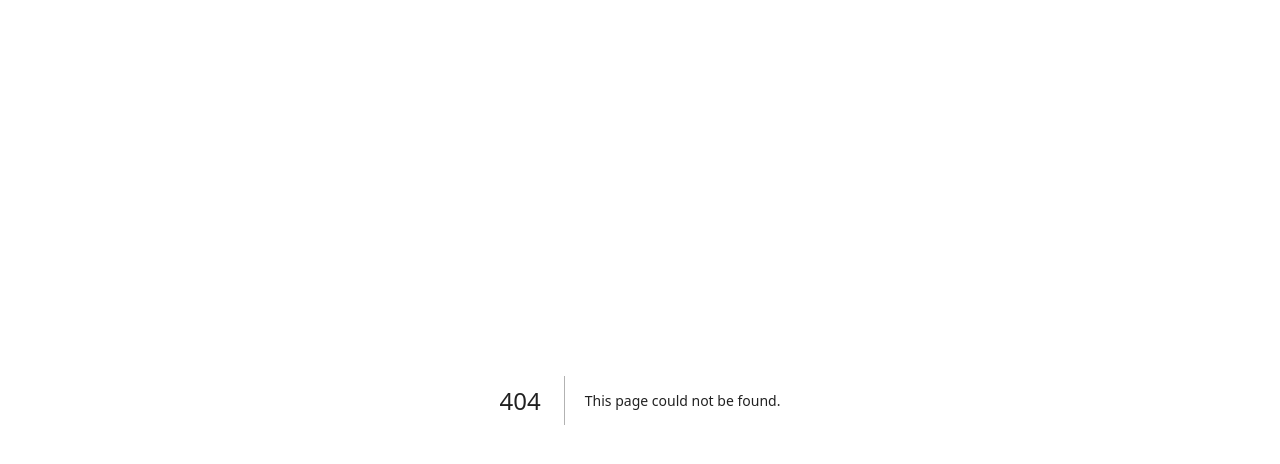
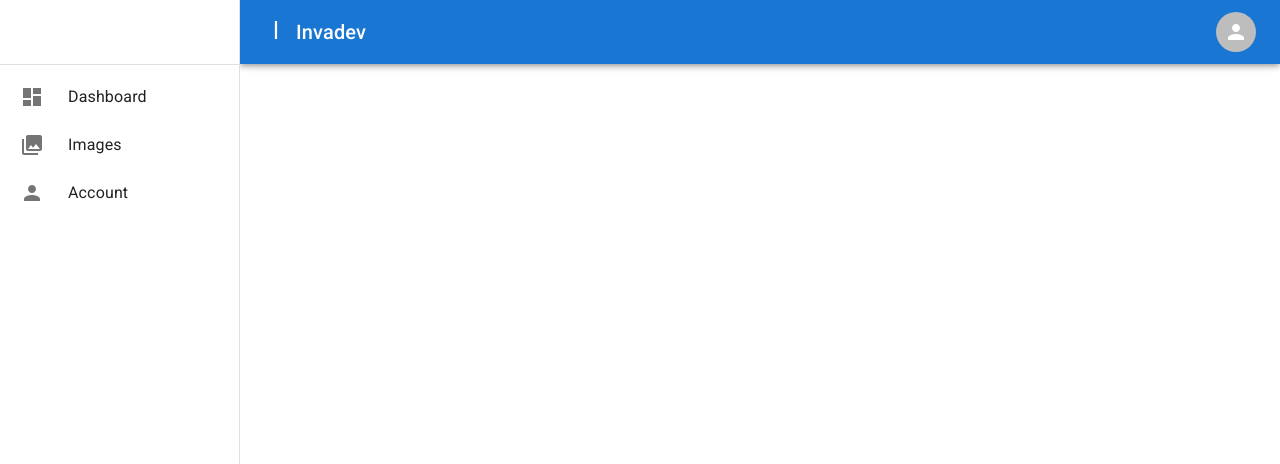
Before and after one commit to Zn10plays/invaview, a Next.js app: page /dashboard in a window 1280 px wide. Before the commit this address had no page. Shown: the top 464 px of the page. Built offline with nearby package versions, Linux system fonts and the light colour scheme; no server answers.

Commit message:
added proper nav

```diff
--- /dev/null
+++ b/components/layout/Drawer.tsx
@@ -0,0 +1,67 @@
+import { CSSObject, Theme, styled } from "@mui/material/styles";
+import MuiDrawer from '@mui/material/Drawer'
+import Divider from '@mui/material/Divider'
+import NavList from "./NavList";
+import MenuIcon from '@mui/icons-material/Menu'
+import IconButton from "@mui/material/IconButton";
+
+export const drawerWidth = 240;
+
+const openedMixin = (theme: Theme, open?: boolean): CSSObject => ({
+  width: drawerWidth,
+  transition: theme.transitions.create('width', {
+    easing: theme.transitions.easing.sharp,
+    duration: theme.transitions.duration.enteringScreen,
+  }),
+  overflowX: 'hidden',
+  [theme.breakpoints.between('sm', 'md')]: {
+    width: `calc(${theme.spacing(8)} + 1px)`,
+    transition: theme.transitions.create('width', {
+      easing: theme.transitions.easing.sharp,
+      duration: theme.transitions.duration.leavingScreen,
+    }),
+  },
+  [theme.breakpoints.down('sm')]: {
+    width: open ? `calc(${theme.spacing(8)} + 1px)` : 0,
+    transition: theme.transitions.create('width', {
+      easing: theme.transitions.easing.sharp,
+      duration: theme.transitions.duration.leavingScreen,
+    }),
+  }
+});
+
+// a class to add space for the header
+export const DrawerHeader = styled('div')(({ theme }) => ({
+  display: 'flex',
+  alignItems: 'center',
+  justifyContent: 'flex-end',
+  padding: theme.spacing(0, 1),
+  textAlign: 'center',
+  // necessary for content to be below app bar
+  ...theme.mixins.toolbar,
+  // backgroundColor: theme.palette.divider
+}));
+
+const Drawer = styled(MuiDrawer, { shouldForwardProp: (prop) => prop !== 'open' })(
+  ({ theme, open }) => ({
+    width: drawerWidth,
+    flexShrink: 0,
+    whiteSpace: 'nowrap',
+    boxSizing: 'border-box',
+    ...openedMixin(theme, open),
+    '& .MuiDrawer-paper': openedMixin(theme, open),
+  }),
+);
+
+interface DrawerProps {
+  open: boolean;
+  toggle: () => void;
+}
+
+export default function NavDrawer(props: DrawerProps) {
+  return <Drawer variant='permanent' open={props.open} sx={{flex: 'initial', sx: {variant: 'temporary'} }}>
+    <DrawerHeader/>
+    <Divider/>
+    <NavList />
+  </Drawer>
+}
--- /dev/null
+++ b/components/layout/Layout.tsx
@@ -0,0 +1,25 @@
+import Box from "@mui/material/Box";
+import Drawer, {DrawerHeader} from "./Drawer";
+import Navbar from "./Navbar";
+import {useState} from "react";
+import NavDrawer from "./Drawer";
+
+interface LayoutProps {
+  children: JSX.Element;
+}
+export default function Layout(props: LayoutProps) {
+  const [isNavOpen, setNavOpen] = useState(false);
+
+  const toggleNav = () => {
+    setNavOpen(!isNavOpen);
+  }
+
+  return <Box sx={{display: 'flex', minHeight: '100vh'}}>
+    <Navbar open={isNavOpen}  toggle={toggleNav} />
+    <Drawer open={isNavOpen} toggle={toggleNav}/>
+    <Box component="main" sx={{display: 'flex', flexDirection: 'column', flexGrow: 1}}>
+      <DrawerHeader sx={{flex: 'initial'}} />
+      {props.children}
+    </Box>
+  </Box>
+}
--- /dev/null
+++ b/components/layout/NavList.tsx
@@ -0,0 +1,79 @@
+import List from '@mui/material/List';
+import ListItem from '@mui/material/ListItem';
+import ListItemButton from '@mui/material/ListItemButton';
+import MuiListItemIcon from '@mui/material/ListItemIcon';
+import MuiListItemText from '@mui/material/ListItemText';
+import { styled } from '@mui/material/styles'
+import Link from 'next/link';
+
+import { OverridableComponent } from '@mui/material/OverridableComponent';
+import { SvgIconTypeMap } from '@mui/material';
+import DashboardIcon from '@mui/icons-material/Dashboard';
+import CollectionsIcon from '@mui/icons-material/Collections';
+import PersonIcon from "@mui/icons-material/Person";
+
+const ListItemIcon = styled(MuiListItemIcon) (({theme}) => ({
+  marginRight: theme.spacing(3),
+}))
+
+
+const ListItemText = styled(MuiListItemText) (({theme}) => ({
+  opacity: '0',
+  transition: theme.transitions.create('opacity', {
+    easing: theme.transitions.easing.sharp,
+    duration: theme.transitions.duration.leavingScreen
+  }),
+  [theme.breakpoints.up('md')]: {
+    opacity: '100',
+    transition: theme.transitions.create('opacity', {
+      easing: theme.transitions.easing.sharp,
+      duration: theme.transitions.duration.enteringScreen
+    }),
+  }
+}))
+
+interface Route {
+  title: string,
+  to: string,
+  icon: OverridableComponent<SvgIconTypeMap<{}, "svg">>
+}
+const routes: Route[] = [
+  {
+    title: 'Dashboard',
+    to: 'dashboard',
+    icon: DashboardIcon
+  },
+  {
+    title: 'Images',
+    to: 'images',
+    icon: CollectionsIcon
+  },
+  {
+    title: 'Account',
+    to: 'account',
+    icon: PersonIcon
+  }
+]
+
+interface NavListProps {
+  open?: boolean
+}
+
+export default function NavList(props: NavListProps) : JSX.Element {
+  return (
+    <List>
+      {routes.map(route =>
+        <ListItem disablePadding sx={{ display: 'block' }} key={route.title}>
+          <Link href={route.to}>
+            <ListItemButton sx={{minHeight: 48, justifyContent: 'initial', px: 2.5}}>
+              <ListItemIcon sx={{minWidth: 0}}>
+                <route.icon />
+              </ListItemIcon>
+              <ListItemText primary={route.title} />
+            </ListItemButton>
+          </Link>
+        </ListItem>
+      )}
+    </List>
+  )
+}
--- /dev/null
+++ b/components/layout/Navbar.tsx
@@ -0,0 +1,92 @@
+import Toolbar from '@mui/material/Toolbar'
+import Typography from '@mui/material/Typography'
+import Avatar from '@mui/material/Avatar'
+import IconButton from '@mui/material/IconButton'
+import MuiAppBar, { AppBarProps as MuiAppBarProps } from '@mui/material/AppBar';
+import { styled } from '@mui/material/styles'
+import Menu from '@mui/icons-material/Menu';
+import {useAuthState} from "react-firebase-hooks/auth";
+import Link from "next/link";
+import Skeleton from "@mui/material/Skeleton";
+import {auth} from "../../firebase/firebase";
+import Icon from "@mui/material/Icon";
+import PersonIcon from '@mui/icons-material/Person'
+
+const drawerWidth = 240;
+
+interface AppBarProps extends MuiAppBarProps {
+  open?: boolean;
+}
+
+const AppBar = styled(MuiAppBar, {
+  shouldForwardProp: (prop) => prop !== 'open',
+})<AppBarProps>(({theme, open}) => ({
+  marginLeft: drawerWidth,
+  transition: theme.transitions.create(['width', 'margin'], {
+    easing: theme.transitions.easing.sharp,
+    duration: theme.transitions.duration.leavingScreen,
+  }),
+  [theme.breakpoints.up('md')]: {
+    width: `calc(100% - ${drawerWidth}px)`,
+  },
+  [theme.breakpoints.up('sm')]: {
+    transition: theme.transitions.create(['width', 'margin'], {
+      easing: theme.transitions.easing.sharp,
+      duration: theme.transitions.duration.enteringScreen,
+    }),
+  },
+  [theme.breakpoints.between('sm', 'md')]: {
+    width: `calc(100% - ${theme.spacing(8)})`,
+  },
+  ...(open && {
+    width: `calc(100% - ${theme.spacing(8)})`,
+  })
+}))
+
+const MenuButton = styled(IconButton) (({theme}) => ( {
+  display: 'none',
+  transition: theme.transitions.create('display', {
+    easing: theme.transitions.easing.sharp,
+    duration: theme.transitions.duration.leavingScreen
+  }),
+  [theme.breakpoints.down('sm')]: {
+    display: 'flex'
+  }
+}))
+
+interface NavbarProps {
+  open: boolean;
+  toggle: (open?: boolean) => void;
+}
+
+export default function Navbar(props: NavbarProps) {
+
+  const [user, loading, error] = useAuthState(auth);
+
+  return <AppBar position={'fixed'} sx={{display: 'flex'}} open={props.open}>
+    <Toolbar>
+      <MenuButton onClick={() => {props.toggle()}}>
+        <Menu color='action' />
+      </MenuButton>
+      <Icon sx={{ mr: 1, mb: 1 }}>I</Icon>
+      <Typography
+        variant="h6"
+        noWrap
+        component={Link}
+        href="/"
+        sx={{
+          mr: 2,
+          display: { xs: 'none', md: 'flex' },
+        }}
+      >
+        Invadev
+      </Typography>
+      <span style={{flex: '1 1'}}/>
+      { loading && <Skeleton variant="circular" width={40} height={40} />}
+      {!loading && <Avatar>
+        {user?.photoURL && <img src={user.photoURL} alt="user image" width={50}/>}
+        {!user?.photoURL && <PersonIcon/>}
+      </Avatar>}
+    </Toolbar>
+  </AppBar>
+}
--- /dev/null
+++ b/pages/dashboard/index.tsx
@@ -0,0 +1,10 @@
+import Box from "@mui/material/Box";
+import Layout from "../../components/layout/Layout";
+
+export default function Dashboard() {
+  return <Layout>
+    <Box>
+
+    </Box>
+  </Layout>
+};
--- a/pages/index.tsx
+++ b/pages/index.tsx
@@ -10,6 +10,7 @@ import Backdrop from "@mui/material/Backdrop";
 import LoginForm from "../components/login/LoginForm";
 import {useState} from "react";
 import Alert from "@mui/material/Alert";
+import Link from "next/link";
 
 export default function Home() {
   const [user, loading, error] = useAuthState(auth);
@@ -51,7 +52,7 @@ export default function Home() {
               <Button color='error' sx={{flex: '1 1'}} startIcon={<PersonIcon/>} onClick={signOut}>
                 Sign out
               </Button>
-              <Button variant="outlined" color="primary" sx={{flex: '1 1'}} startIcon={<DashboardIcon/>}>
+              <Button variant="outlined" color="primary" sx={{flex: '1 1'}} startIcon={<DashboardIcon/>} component={Link} href={'/dashboard'}>
                 Dashboard
               </Button>
             </Box>
```
